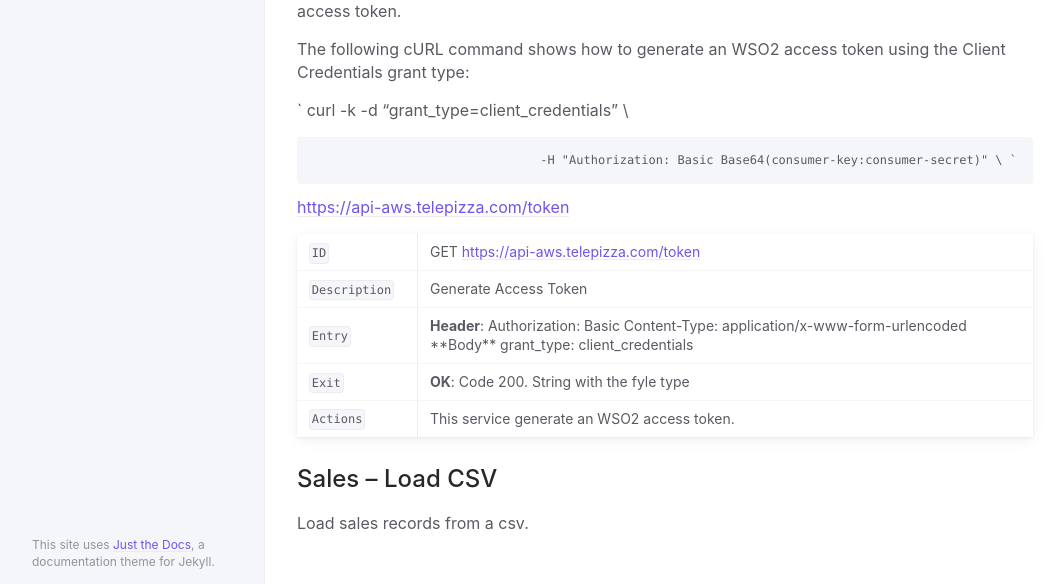
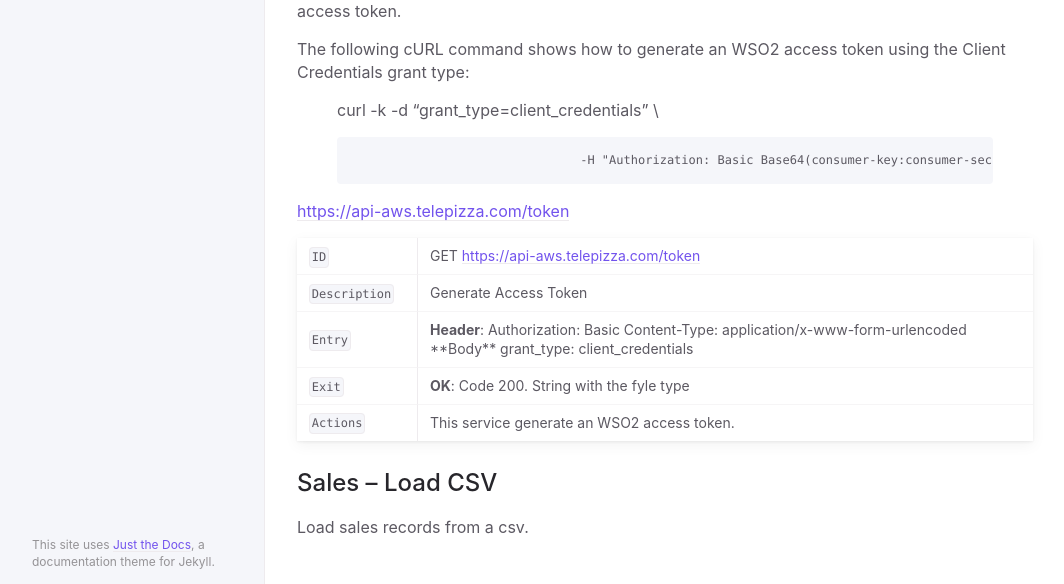
Before and after one commit to abeltranes/abeltranes.github.io, a Jekyll site: the page built from docs/API_Services_Bulksales_2.md, in a window 1280 px wide. Shown: the part 2270-2854 px from the top of the page, without its empty margins (91-1155 px from the left). Built offline with Jekyll 4.4.1, drawn with Linux system fonts in a browser that asks for light colours.

```diff
--- a/docs/API_Services_Bulksales_2.md
+++ b/docs/API_Services_Bulksales_2.md
@@ -71,9 +71,9 @@ In order to invoke the BulkSales API published in WSO2, it is necessary to previ
 
 The following cURL command shows how to generate an WSO2 access token using the Client Credentials grant type:
 
-` curl -k -d "grant_type=client_credentials" \
-
-					-H "Authorization: Basic Base64(consumer-key:consumer-secret)" \ `
+> curl -k -d "grant_type=client_credentials" \
+>
+>					-H "Authorization: Basic Base64(consumer-key:consumer-secret)" \
 
 [https://api-aws.telepizza.com/token](https://api-aws.telepizza.com/token)
 
```
